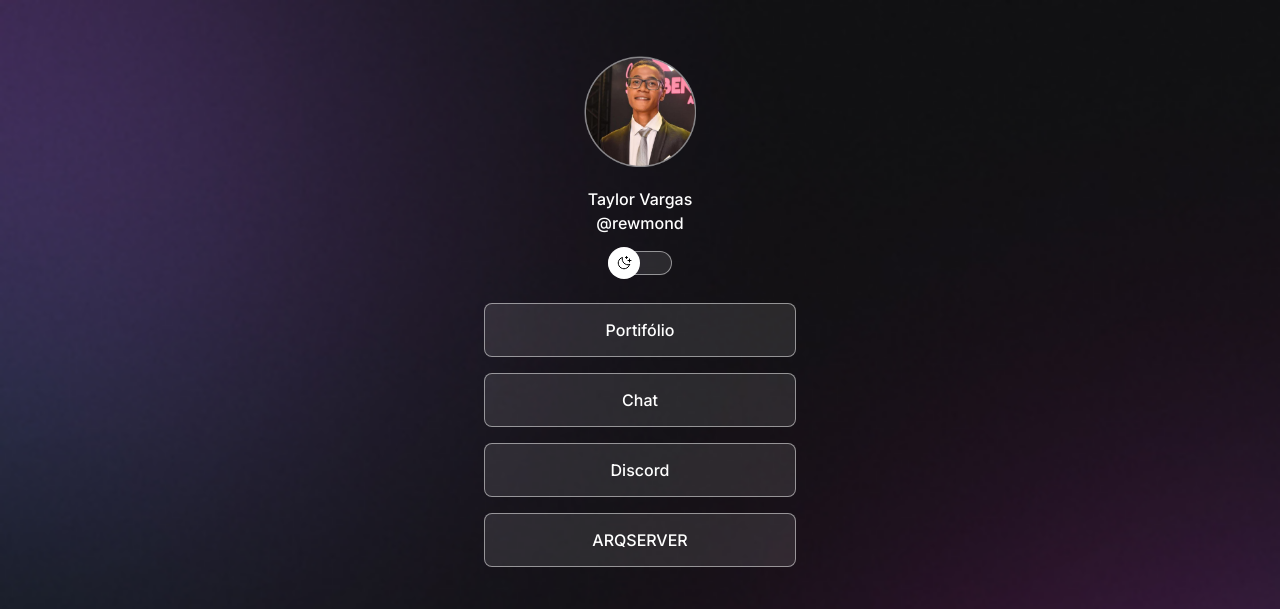
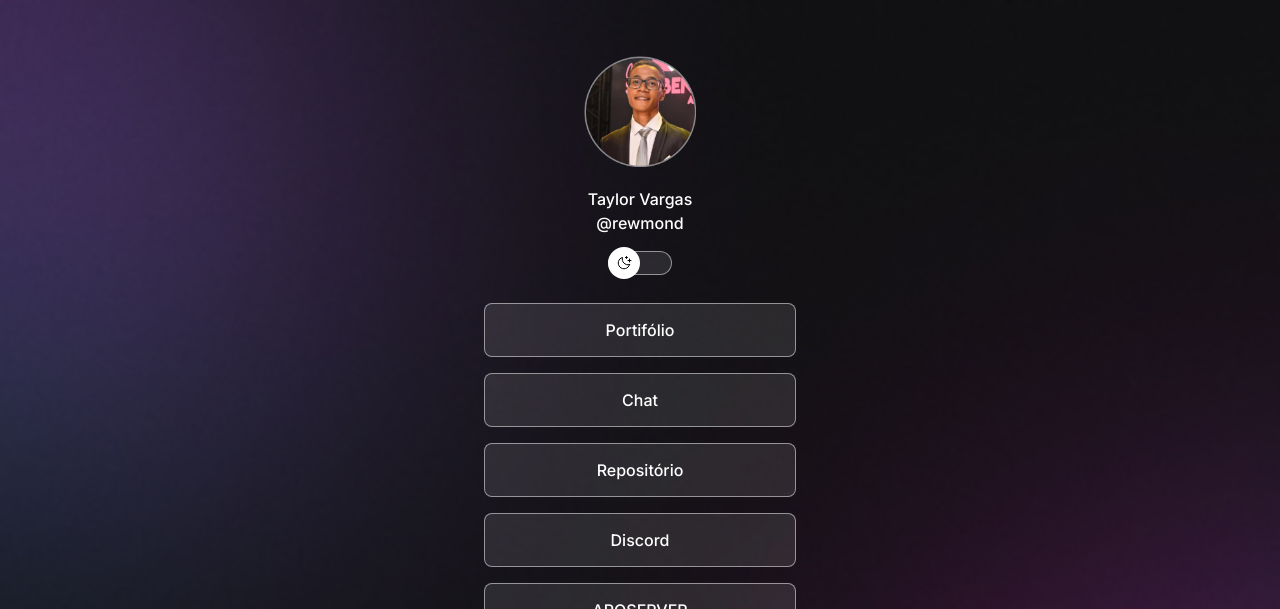
Before and after one commit to taylorteixeira/linkme, a plain HTML site: page index.html in a window 1280 px wide. Shown: the top 609 px of the page. Drawn offline with nearby package versions, Linux system fonts and the light colour scheme.

Commit message:
repositório

```diff
--- a/index.html
+++ b/index.html
@@ -53,6 +53,9 @@
           <a href="https://chat-net.netlify.app/">Chat</a>
         </li>
         <li>
+          <a href= "https://github.com/rewmond?tab=repositories" target="_blank">Repositório</a>
+        </li>
+        <li>
           <a href="https://discord.gg/jWK9FWZuee" target="_blank">Discord</a>
         </li>
          <li>
```
